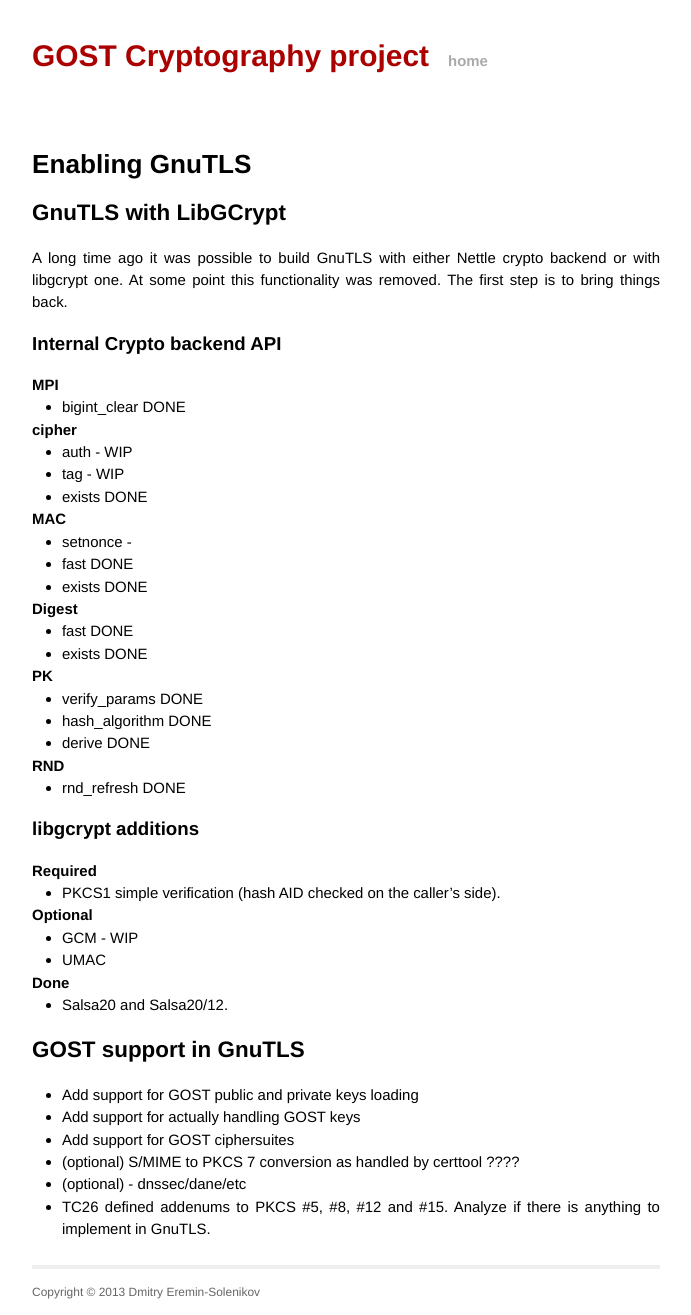
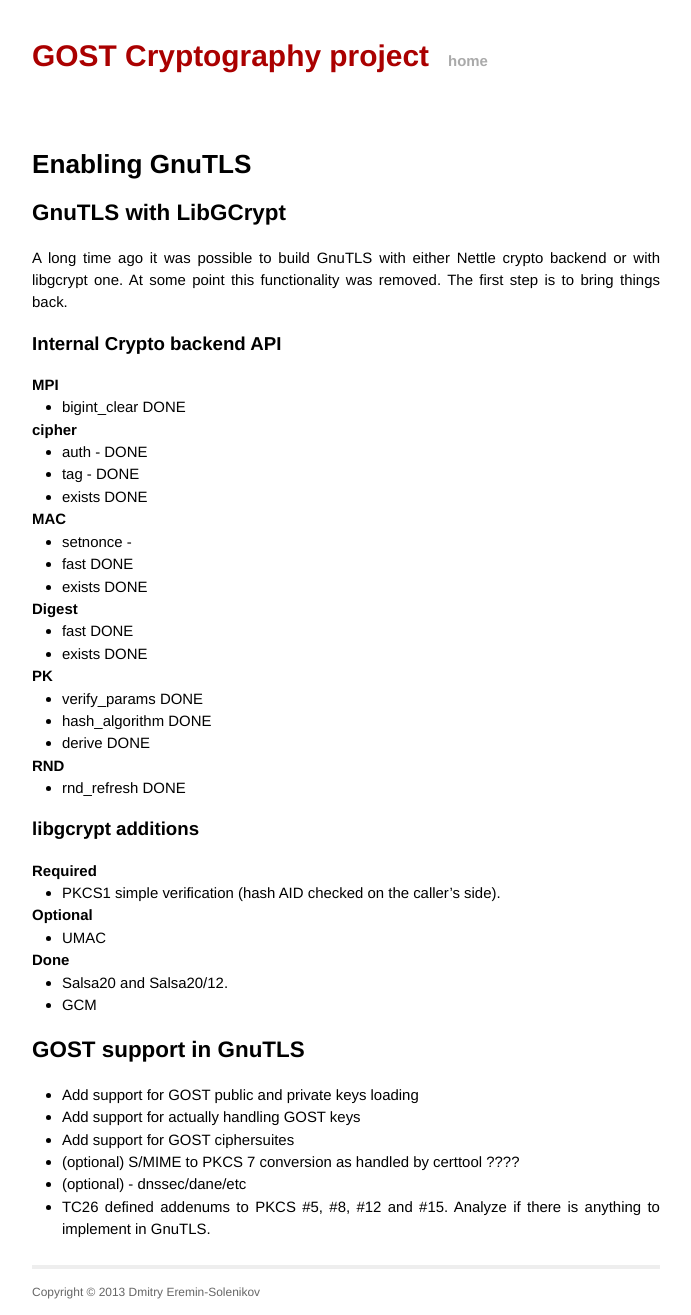
Before and after one commit to GostCrypt/gostcrypt.github.io, a Jekyll site: the page built from _posts/2013-01-03-gost-tls.markdown, in a window 1280 px wide. Shown: the whole page, without its empty margins (294-985 px from the left). Built offline with Jekyll 4.4.1, drawn with Linux system fonts in a browser that asks for light colours.

Commit message:
Update gnutls status
Signed-off-by: Dmitry Eremin-Solenikov <dmitry_eremin@mentor.com>

```diff
--- a/_posts/2013-01-03-gost-tls.markdown
+++ b/_posts/2013-01-03-gost-tls.markdown
@@ -14,8 +14,8 @@
 * bigint_clear DONE
 
 ##### cipher
-* auth - WIP
-* tag - WIP
+* auth - DONE
+* tag - DONE
 * exists DONE
 
 ##### MAC
@@ -40,11 +40,11 @@
 * PKCS1 simple verification (hash AID checked on the caller's side).
 
 ##### Optional
-* GCM - WIP
 * UMAC
 
 ##### Done
 * Salsa20 and Salsa20/12.
+* GCM
 
 ### GOST support in GnuTLS
 
```
